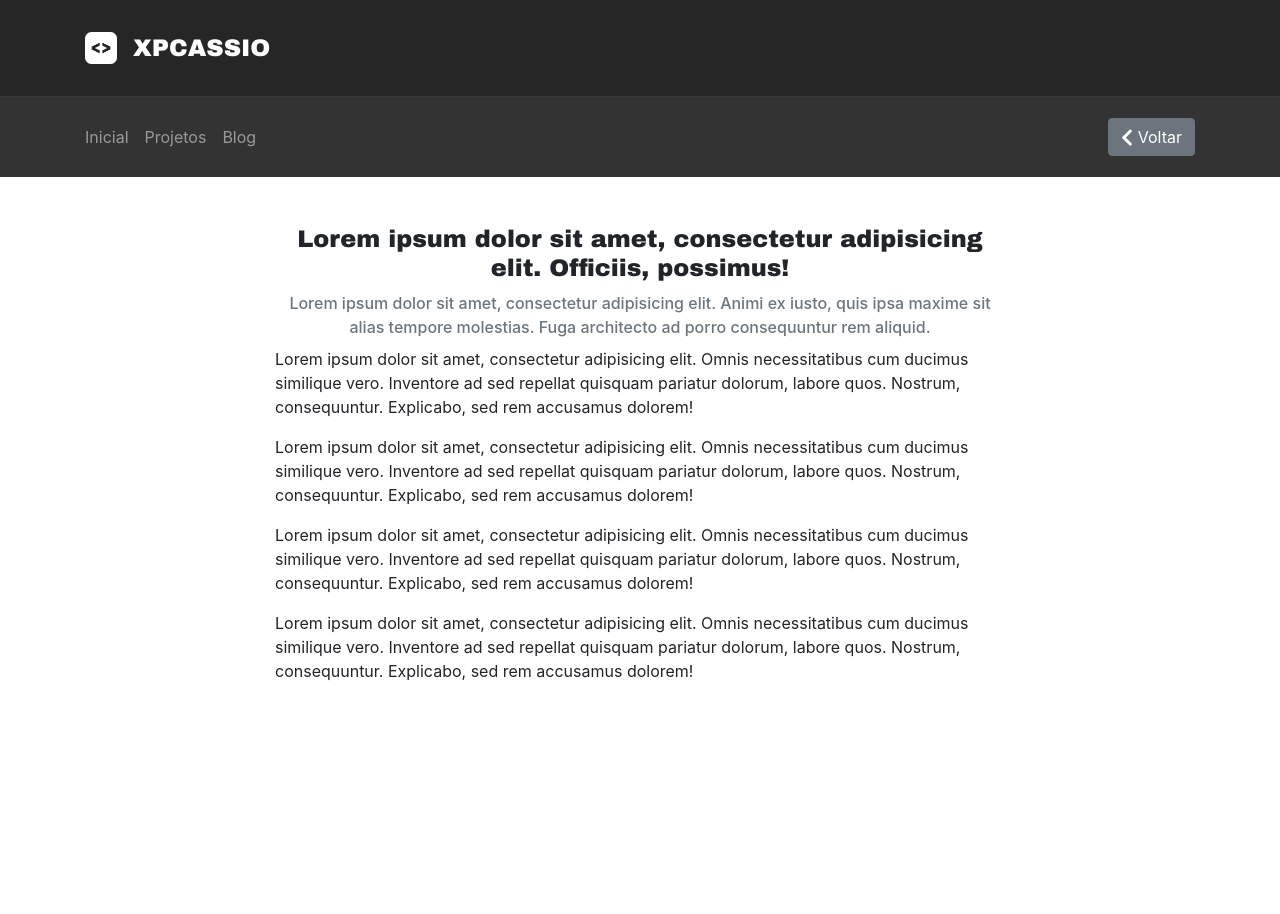
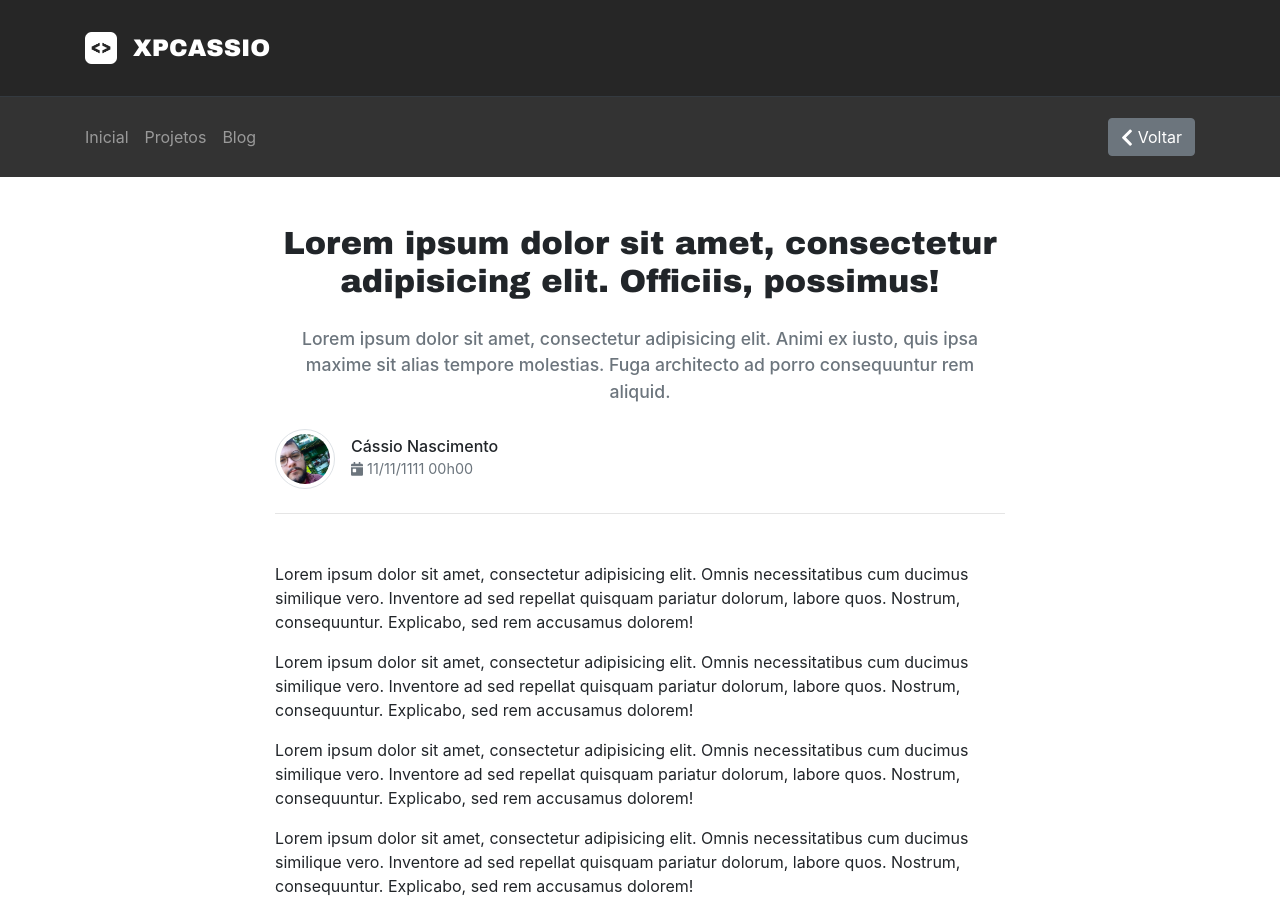
Before and after one commit to xpcassio/xpcassio.github.io, a Jekyll site: the page built from _posts/2018-08-20-bananas.md, in a window 1280 px wide. Built offline with Jekyll 4.4.1, drawn with Linux system fonts in a browser that asks for light colours.

Commit message:
13/abril/2020

```diff
--- a/_includes/menu_alt.html
+++ b/_includes/menu_alt.html
@@ -25,7 +25,9 @@
 						</div>
 					</form>
 				{% elsif page.url != "/projetos.html"  %}
-					<button type="button" class="btn btn-secondary ml-auto">{% include /svg/chevron-left.svg %}Voltar</button>
+					<div class="text-center text-md-right w-100">
+						<button type="button" class="btn btn-secondary mt-1 mt-md-0 ml-md-auto" onClick="window.history.back();">{% include /svg/chevron-left.svg %}Voltar</button>
+					</div>
 				{% endif %}
 			</div>
 		</nav>
--- a/_layouts/default_post.html
+++ b/_layouts/default_post.html
@@ -36,8 +36,23 @@
 	<div class="container">
 		<div class="row">
 			<div class="col-12 col-lg-8 mx-lg-auto div-blog">
-				<h1 class="blog-header">Lorem ipsum dolor sit amet, consectetur adipisicing elit. Officiis, possimus!</h1>
-				<h5 class="blog-description text-muted">Lorem ipsum dolor sit amet, consectetur adipisicing elit. Animi ex iusto, quis ipsa maxime sit alias tempore molestias. Fuga architecto ad porro consequuntur rem aliquid.</h5>
+				<h1 class="blog-header mb-4">Lorem ipsum dolor sit amet, consectetur adipisicing elit. Officiis, possimus!</h1>
+				<h5 class="blog-description mb-4 text-muted">Lorem ipsum dolor sit amet, consectetur adipisicing elit. Animi ex iusto, quis ipsa maxime sit alias tempore molestias. Fuga architecto ad porro consequuntur rem aliquid.</h5>
+			</div>
+
+			<div class="col-12 col-lg-8 mx-lg-auto">
+				<div class="media media-post">
+					<img src="/assets/images/xpcassio.png" alt="..." class="rounded-circle img-thumbnail mr-3">
+					<div class="media-body">
+						<h5 class="mt-2 mb-0">Cássio Nascimento</h5>
+						<span class="text-muted">
+							{% include /svg/calendar-day.svg %}
+							11/11/1111 00h00
+						</span>
+					</div>
+				</div>
+
+				<hr class="mt-4 mb-5" />
 			</div>
 
 			<div class="col-12 col-lg-8 mx-lg-auto">
--- a/_sass/post.scss
+++ b/_sass/post.scss
@@ -1,5 +1,4 @@
 .div-blog {
-
 	.blog-header {
 		font-family: 'Archivo Black', sans-serif;
 		font-size: 1.5rem;
@@ -8,6 +7,27 @@
 	.blog-description {
 		font-size: 1rem;
 		line-height: 1.5;
+	}
+}
+
+.media-post {
+	img {
+		width: 60px;
+		height: 60px;
+	}
+
+	h5 {
+		font-size: 1rem;
+	}
+
+	span {
+		font-size: .9rem;
+	}
+
+	svg {
+		width: 12px;
+		margin-top: -2px;
+		fill: #6c757d;
 	}
 }
 
@@ -20,13 +40,26 @@
 	text-align: center;
 
 	.blog-header {
-		// font-size: 1.5rem;
+		font-size: 2rem;
 	}
 
 	.blog-description {
-		// font-size: 1rem;
-		// line-height: 1.5;
+		font-size: 1.1rem;
 	}
 }
 
 }
+
+@media (min-device-width: 970px) { // Medium devices (tablets, 768px and up)
+
+.div-blog {
+	.blog-header {
+		font-size: 2.5rem;
+	}
+
+	.blog-description {
+		font-size: 1.3rem;
+	}
+}
+
+}
```
Also changed, not shown: _includes/svg/calendar-day.svg (added), 2 other files.
